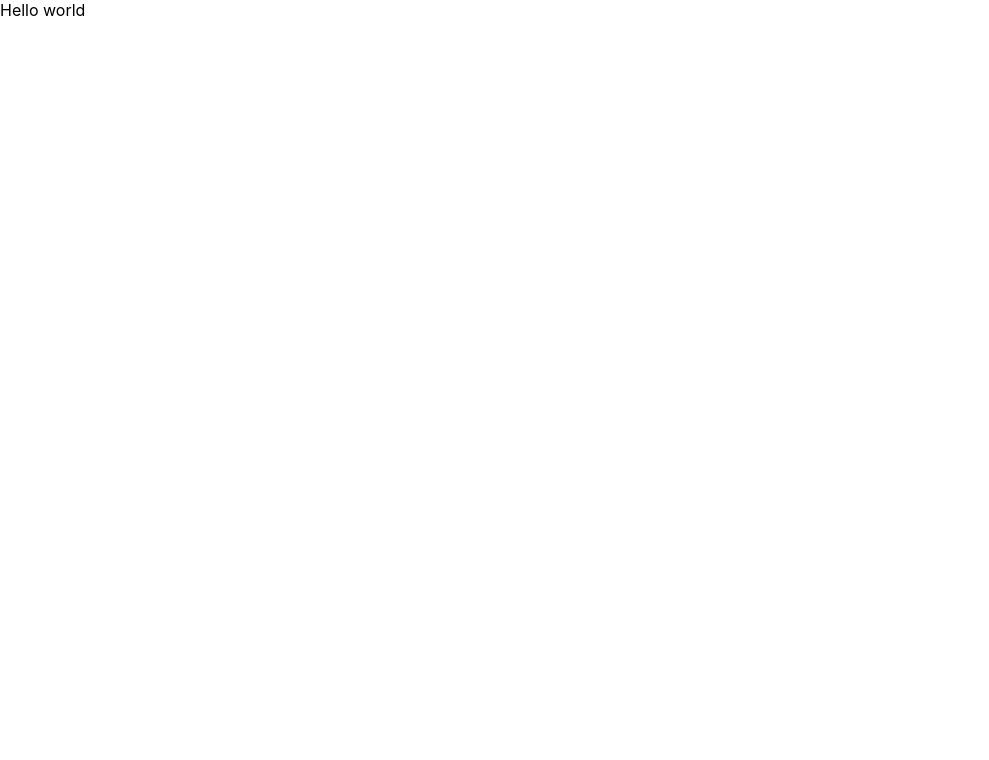
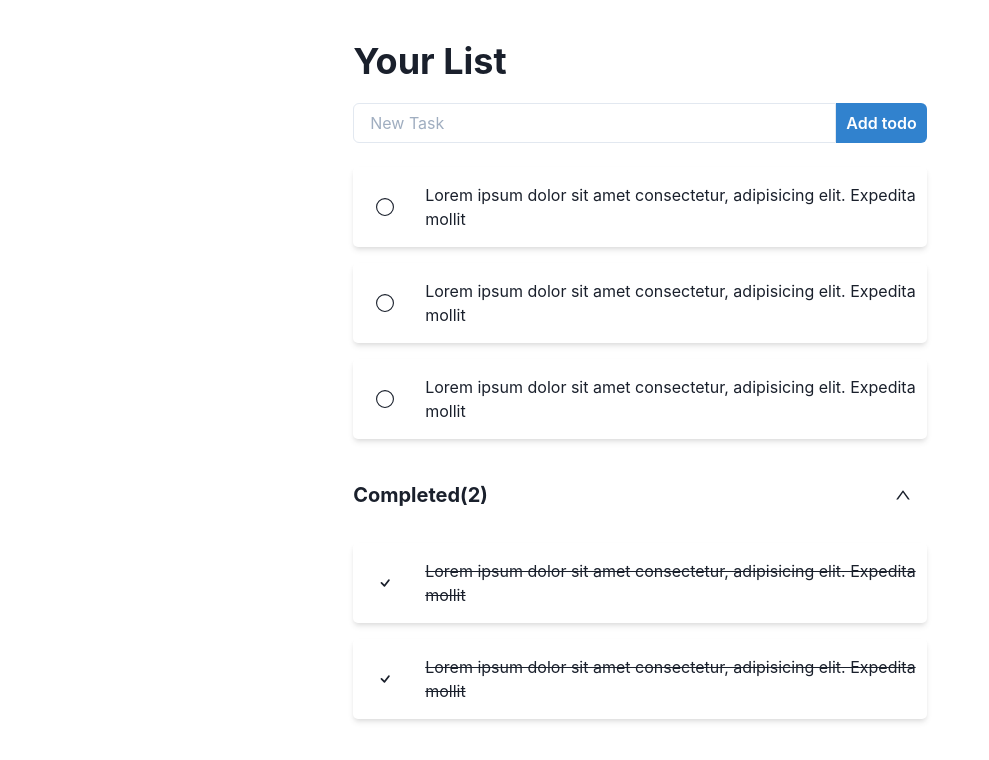
Before and after one commit to Rhotimee/getir-todo-app, a React (Create React App) app: page / in a window 1280 px wide. Shown: the top 760 px of the page, without its empty margins (0-989 px from the left). Built offline with nearby package versions, Linux system fonts and the light colour scheme.

Commit message:
feat: implement basic user interface

```diff
--- a/package.json
+++ b/package.json
@@ -10,11 +10,16 @@
     "lint": "node_modules/eslint/bin/eslint.js . --fix"
   },
   "dependencies": {
+    "@chakra-ui/react": "^1.1.3",
+    "@emotion/react": "^11.1.4",
+    "@emotion/styled": "^11.0.0",
     "@testing-library/jest-dom": "^5.11.4",
     "@testing-library/react": "^11.1.0",
     "@testing-library/user-event": "^12.1.10",
+    "framer-motion": "^3.2.0",
     "react": "^17.0.1",
     "react-dom": "^17.0.1",
+    "react-icons": "^4.1.0",
     "react-scripts": "4.0.1",
     "typescript": "^4.1.3",
     "web-vitals": "^0.2.4"
--- a/src/App.tsx
+++ b/src/App.tsx
@@ -1,11 +1,15 @@
 import React from 'react';
+import { Container } from '@chakra-ui/react';
+import Header from './components/Header';
+import AddTodo from './container/AddTodo';
+import TodoList from './container/TodoList';
 
-function App() {
-  return (
-    <div className="App">
-      Hello world
-    </div>
-  );
-}
+const App = () => (
+  <Container my={10}>
+    <Header />
+    <AddTodo />
+    <TodoList />
+  </Container>
+);
 
 export default App;
--- /dev/null
+++ b/src/components/CompletedTodoList.tsx
@@ -0,0 +1,56 @@
+import {
+  Box, Heading, HStack, IconButton, VStack,
+} from '@chakra-ui/react';
+import React, { useState } from 'react';
+import { AiOutlineUp, AiOutlineDown } from 'react-icons/ai';
+import { Todo } from '../types/todo';
+import TodoItem from './TodoItem';
+
+interface CompletedTodoListProps {
+  completedTodos: Todo[];
+}
+
+function UnCompletedTodoList({ completedTodos }: CompletedTodoListProps) {
+  const [showCompletedTodoList, setShowCompletedTodoList] = useState(true);
+
+  const renderDirectionIcon = () => {
+    if (showCompletedTodoList) {
+      return <AiOutlineUp />;
+    }
+    return <AiOutlineDown />;
+  };
+
+  const handleDirectionClick = () => {
+    setShowCompletedTodoList(!showCompletedTodoList);
+  };
+
+  return (
+    <Box mt={8}>
+      <HStack width="full" justifyContent="space-between">
+        <Heading size="md">
+          Completed(
+          {completedTodos.length}
+          )
+        </Heading>
+        <IconButton
+          aria-label="list completed tasks"
+          icon={renderDirectionIcon()}
+          size="lg"
+          variant="ghost"
+          onClick={handleDirectionClick}
+        />
+      </HStack>
+      {showCompletedTodoList && (
+        <VStack mt={6} spacing={4}>
+          {completedTodos.map(
+            (todo: Todo): JSX.Element => (
+              <TodoItem todo={todo} />
+            ),
+          )}
+        </VStack>
+      )}
+    </Box>
+  );
+}
+
+export default UnCompletedTodoList;
--- /dev/null
+++ b/src/components/Header.tsx
@@ -0,0 +1,6 @@
+import React from 'react';
+import { Heading } from '@chakra-ui/react';
+
+const Header = () => <Heading>Your List</Heading>;
+
+export default Header;
--- /dev/null
+++ b/src/components/TodoItem.tsx
@@ -0,0 +1,48 @@
+import React from 'react';
+import {
+  Text, Flex, IconButton, Box,
+} from '@chakra-ui/react';
+import { BsCircle, BsCheck } from 'react-icons/bs';
+import { Todo } from '../types/todo';
+
+interface TodoItemProps {
+  todo: Todo;
+}
+
+function TodoItem({ todo }: TodoItemProps) {
+  const renderItemIconButton = () => {
+    if (todo.completed) {
+      return <BsCheck />;
+    }
+    return <BsCircle />;
+  };
+
+  return (
+    <Flex
+      alignItems="center"
+      shadow="md"
+      borderRadius={5}
+      cursor="pointer"
+      _hover={{ shadow: 'xl' }}
+      paddingX={2}
+      paddingY={4}
+    >
+      <IconButton
+        aria-label="complete task"
+        icon={renderItemIconButton()}
+        size="lg"
+        variant="ghost"
+      />
+      <Box ml={4}>
+        <Text
+          fontSize="md"
+          textDecoration={todo.completed ? 'line-through' : ''}
+        >
+          {todo.title}
+        </Text>
+      </Box>
+    </Flex>
+  );
+}
+
+export default TodoItem;
--- /dev/null
+++ b/src/components/UnCompletedTodoList.tsx
@@ -0,0 +1,22 @@
+import { VStack } from '@chakra-ui/react';
+import React from 'react';
+import { Todo } from '../types/todo';
+import TodoItem from './TodoItem';
+
+interface UnCompletedTodoListProps {
+  unCompletedTodos: Todo[];
+}
+
+function UnCompletedTodoList({ unCompletedTodos }: UnCompletedTodoListProps) {
+  return (
+    <VStack mt={6} spacing={4}>
+      {unCompletedTodos.map(
+        (todo: Todo): JSX.Element => (
+          <TodoItem todo={todo} />
+        ),
+      )}
+    </VStack>
+  );
+}
+
+export default UnCompletedTodoList;
--- /dev/null
+++ b/src/container/AddTodo.tsx
@@ -0,0 +1,44 @@
+import React, { useState } from 'react';
+import {
+  FormControl, Input, Button, Flex,
+} from '@chakra-ui/react';
+
+const AddTodo = () => {
+  const [todo, setTodo] = useState('');
+
+  const handleSubmit = (event: React.FormEvent<HTMLFormElement>) => {
+    event.preventDefault();
+    console.log(todo);
+    setTodo('');
+  };
+
+  const handleInputChange = (event: React.ChangeEvent<HTMLInputElement>) => {
+    setTodo(event.target.value);
+  };
+
+  return (
+    <form onSubmit={handleSubmit}>
+      <FormControl mt={5} isRequired>
+        <Flex>
+          <Input
+            type="text"
+            placeholder="New Task"
+            value={todo}
+            onChange={handleInputChange}
+            borderRightRadius={0}
+          />
+          <Button
+            colorScheme="blue"
+            isLoading={false}
+            type="submit"
+            borderLeftRadius={0}
+          >
+            Add todo
+          </Button>
+        </Flex>
+      </FormControl>
+    </form>
+  );
+};
+
+export default AddTodo;
--- /dev/null
+++ b/src/container/TodoList.tsx
@@ -0,0 +1,72 @@
+import React, { useState, useEffect } from 'react';
+import { Box, Text } from '@chakra-ui/react';
+import { Todo } from '../types/todo';
+import UnCompletedTodoList from '../components/UnCompletedTodoList';
+import CompletedTodoList from '../components/CompletedTodoList';
+
+const todos: Todo[] = [
+  {
+    _id: '089',
+    title:
+      'Lorem ipsum dolor sit amet consectetur, adipisicing elit. Expedita mollit',
+    completed: false,
+  },
+  {
+    _id: '189',
+    title:
+      'Lorem ipsum dolor sit amet consectetur, adipisicing elit. Expedita mollit',
+    completed: false,
+  },
+  {
+    _id: '389',
+    title:
+      'Lorem ipsum dolor sit amet consectetur, adipisicing elit. Expedita mollit',
+    completed: false,
+  },
+  {
+    _id: '289',
+    title:
+      'Lorem ipsum dolor sit amet consectetur, adipisicing elit. Expedita mollit',
+    completed: true,
+  },
+  {
+    _id: '287',
+    title:
+      'Lorem ipsum dolor sit amet consectetur, adipisicing elit. Expedita mollit',
+    completed: true,
+  },
+];
+
+const TodoList = () => {
+  const [completedTodos, setCompletedTodos] = useState<Todo[]>([]);
+  const [unCompletedTodos, setUnCompletedTodos] = useState<Todo[]>([]);
+
+  useEffect(() => {
+    const tempCompletedTodos: [] | Todo = [];
+    const tempUnCompletedTodos: [] | Todo = [];
+
+    todos.forEach((todo) => {
+      if (todo.completed === true) {
+        (tempCompletedTodos as Array<Todo>).push(todo);
+      } else {
+        (tempUnCompletedTodos as Array<Todo>).push(todo);
+      }
+    });
+
+    setCompletedTodos(tempCompletedTodos);
+    setUnCompletedTodos(tempUnCompletedTodos);
+  }, [todos]);
+
+  if (todos.length === 0) {
+    return <Text>You have no task todo yet. Please add one. </Text>;
+  }
+
+  return (
+    <Box>
+      <UnCompletedTodoList unCompletedTodos={unCompletedTodos} />
+      <CompletedTodoList completedTodos={completedTodos} />
+    </Box>
+  );
+};
+
+export default TodoList;
--- a/src/index.tsx
+++ b/src/index.tsx
@@ -1,12 +1,15 @@
 import React from 'react';
 import ReactDOM from 'react-dom';
+import { ChakraProvider } from '@chakra-ui/react';
 import './index.css';
 import App from './App';
 import reportWebVitals from './reportWebVitals';
 
 ReactDOM.render(
   <React.StrictMode>
-    <App />
+    <ChakraProvider>
+      <App />
+    </ChakraProvider>
   </React.StrictMode>,
   document.getElementById('root'),
 );
--- /dev/null
+++ b/src/types/todo.ts
@@ -0,0 +1,5 @@
+export interface Todo {
+  _id: string;
+  title: string;
+  completed: boolean;
+}
```
Also changed, not shown: 1 other file (tests, documents, lock files or other folders).
